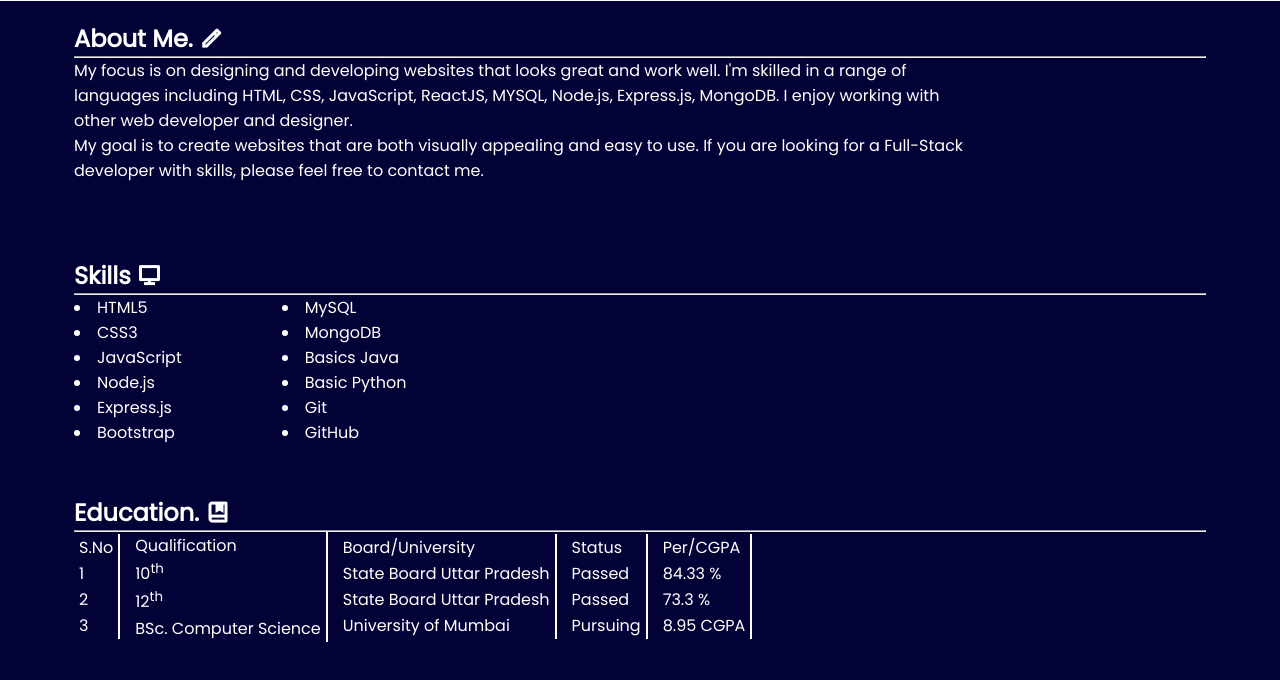
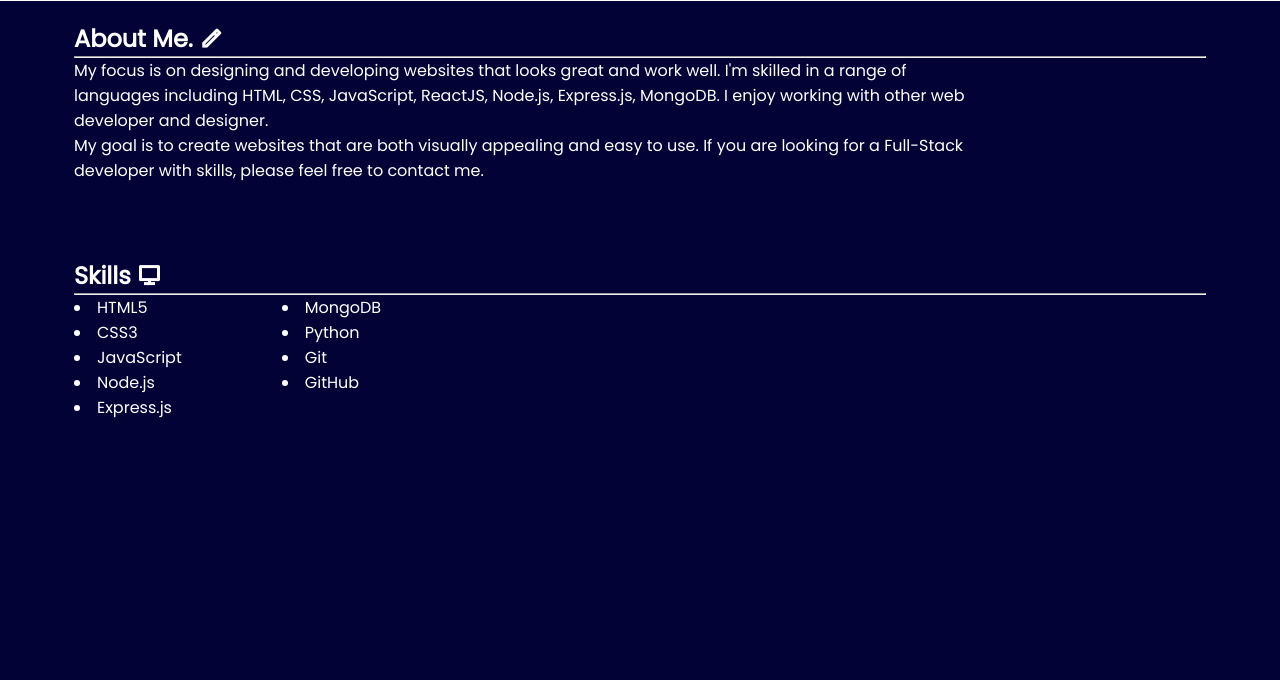
Before and after one commit to 012NaveenG/portfolio, a plain HTML site: page about.html in a window 1280 px wide. Shown: the part 66-746 px from the top of the page. Drawn offline with nearby package versions, Linux system fonts and the light colour scheme.

Commit message:
some changes made

```diff
--- a/about.html
+++ b/about.html
@@ -30,7 +30,7 @@
         <hr>
         <div class="about-me">
             <p>My focus is on designing and developing websites that looks great and work well. I'm skilled in a range
-                of languages including HTML, CSS, JavaScript, ReactJS, MYSQL, Node.js, Express.js, MongoDB.
+                of languages including HTML, CSS, JavaScript, ReactJS, Node.js, Express.js, MongoDB.
                 I enjoy working with other web developer and designer.
             <p>
                 My goal is to create websites that are both visually appealing and easy to use.
@@ -47,51 +47,16 @@
                 <li>JavaScript</li>
                 <li>Node.js</li>
                 <li>Express.js</li>
-                <li>Bootstrap</li>
             </div>
             <div>
-                <li>MySQL</li>
                 <li>MongoDB</li>
-                <li>Basics Java</li>
-                <li>Basic Python</li>
+                <li>Python</li>
                 <li>Git</li>
                 <li>GitHub</li>
             </div>
         </div>
-        <h1>Education. <i class="ri-book-mark-line"></i></h1>
-        <hr>
-        <div class="education">
-            <div>
-                <p>S.No</p>
-                <p>1</p>
-                <p>2</p>
-                <p>3</p>
-            </div>
-            <div>
-                <p>Qualification</p>
-                <p>10<sup>th</sup></p>
-                <p>12<sup>th</sup></p>
-                <p>BSc. Computer Science</p>
-            </div>
-            <div>
-                <p> Board/University</p>
-                <p>State Board Uttar Pradesh</p>
-                <p>State Board Uttar Pradesh</p>
-                <p>University of Mumbai</p>
-            </div>
-            <div id="status">
-                <p>Status</p>
-                <p>Passed</p>
-                <p>Passed</p>
-                <p>Pursuing</p>
-            </div>
-            <div>
-                <p>Per/CGPA</p>
-                <p>84.33 %</p>
-                <p>73.3 %</p>
-                <p>8.95 CGPA</p>
-            </div>
-        </div>
+
+
     </section>
     <div style="height: 50px; width: 100%;"></div>
 </body>
--- a/style.css
+++ b/style.css
@@ -258,7 +258,7 @@ main>p {
     width: 50%;
     align-items: center;
     gap: 10px;
-    padding: 4px;
+    padding-top: 5px;
 }
 
 .con-item i {
@@ -424,7 +424,7 @@ main>p {
         height: 100%;
     }
 
-    .education {
+    /* .education {
         align-items: center;
         width: 100vw;
         font-size: 10px;
@@ -432,7 +432,7 @@ main>p {
 
     .education div {
         height: 100px;
-    }
+    } */
 
     #status {
         display: none;
@@ -486,11 +486,9 @@ main>p {
     }
 
     .con-item {
-        display: flex;
-        width: 50%;
-        align-items: center;
-        gap: 10px;
-        padding: 4px;
+
+        width: 70%;
+
     }
     .social-contact {
         width: 100%;
```
Also changed, not shown: index.html (+7 -10 lines), projects.html (+12 -4 lines), Images/ProjectImage/ApniDukaan.png (added), Images/mysql-5.png (deleted), Images/php.webp (deleted).
